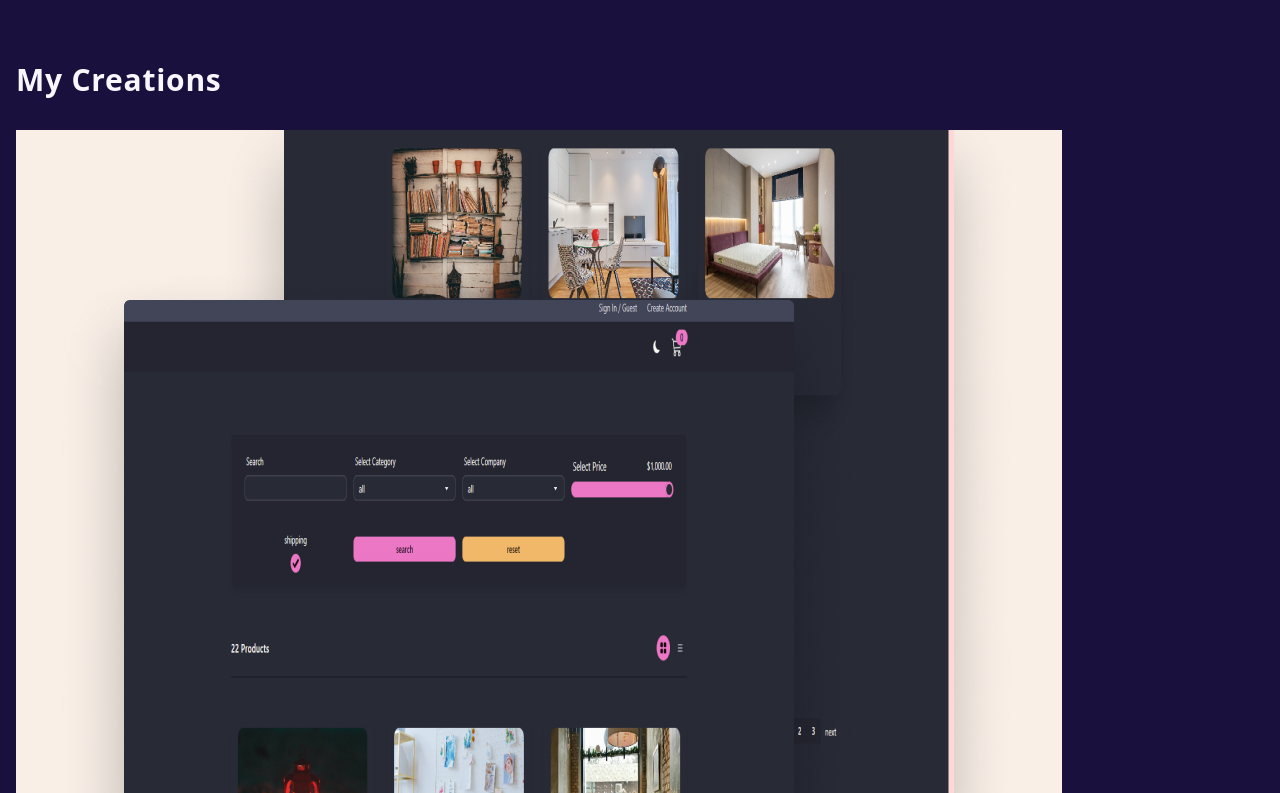
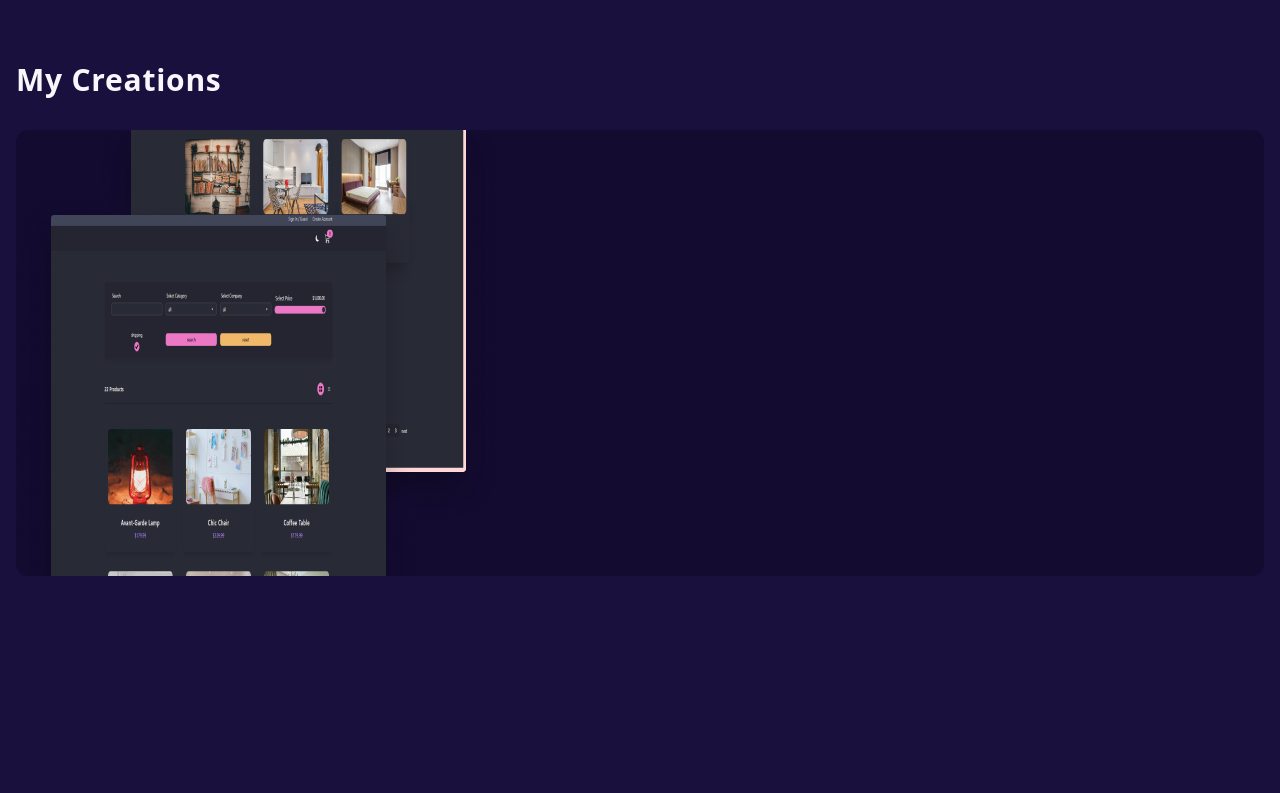
Before and after one commit to vtechwise/reactjs-portfolio, a React (Vite) app: page / in a window 1280 px wide. Shown: the part 1367-2160 px from the top of the page. After the commit the page ends 2103 px from the top, so only its background shows below. Built offline with nearby package versions, Linux system fonts and the light colour scheme.

Commit message:
fixed img

```diff
--- a/src/component/FeaturedProject.jsx
+++ b/src/component/FeaturedProject.jsx
@@ -1,16 +1,18 @@
-import SectionTitle from './SectionTitle'
-import thumbnail from '../../public/project-one.jpg'
-
+import SectionTitle from "./SectionTitle";
+// import thumbnail from '../../public/project-one.jpg'
+import comfyImg from "../assets/comfyStore.png";
 const FeaturedProject = () => {
   return (
-      <section className='section-margin'>
-          <SectionTitle text='my creations' />
-          <div>
-              <article>
-                  <img src={thumbnail} alt="" />
-              </article>
+    <section className="section-margin">
+      <SectionTitle text="my creations" />
+      <div>
+        <article>
+          <div className="bg-base-300 rounded-xl">
+            <img src={comfyImg} alt="" />
           </div>
+        </article>
+      </div>
     </section>
-  )
-}
-export default FeaturedProject
+  );
+};
+export default FeaturedProject;
```
Also changed, not shown: src/assets/comfyStore.png (added).
